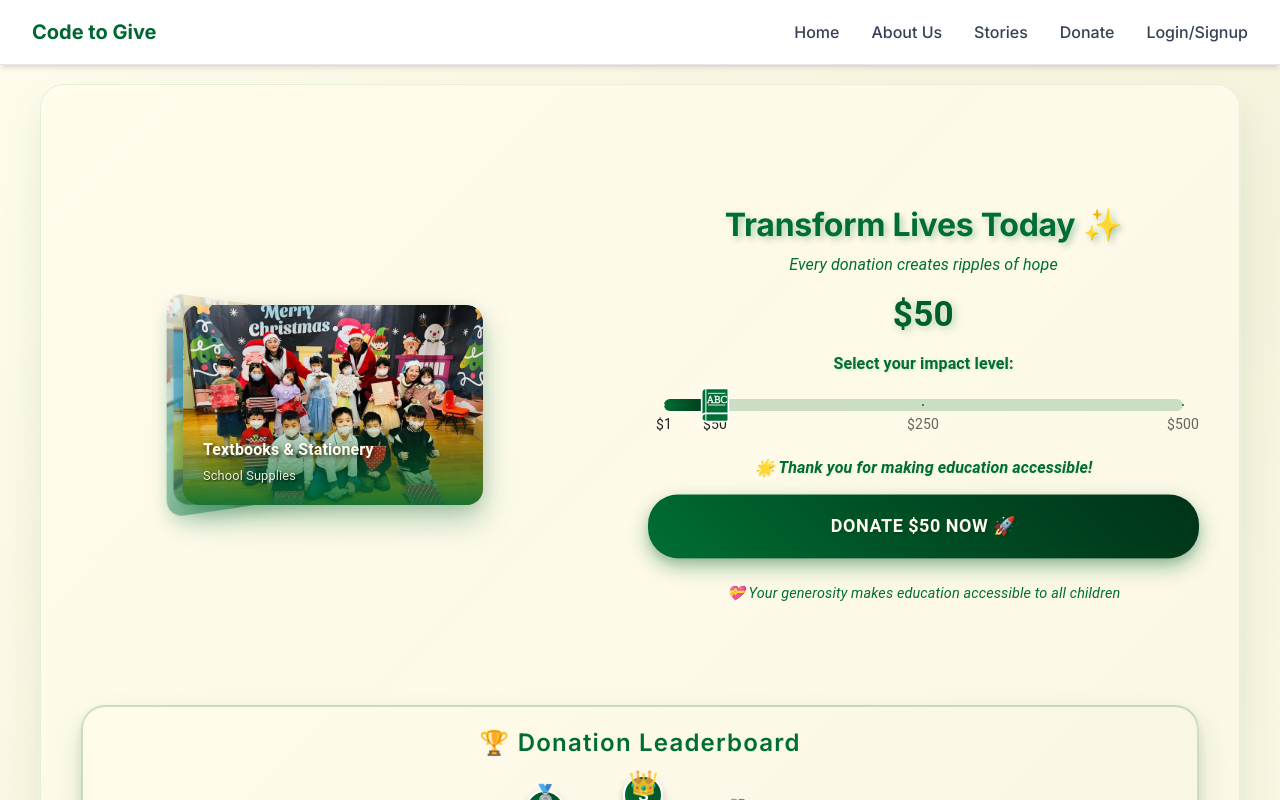
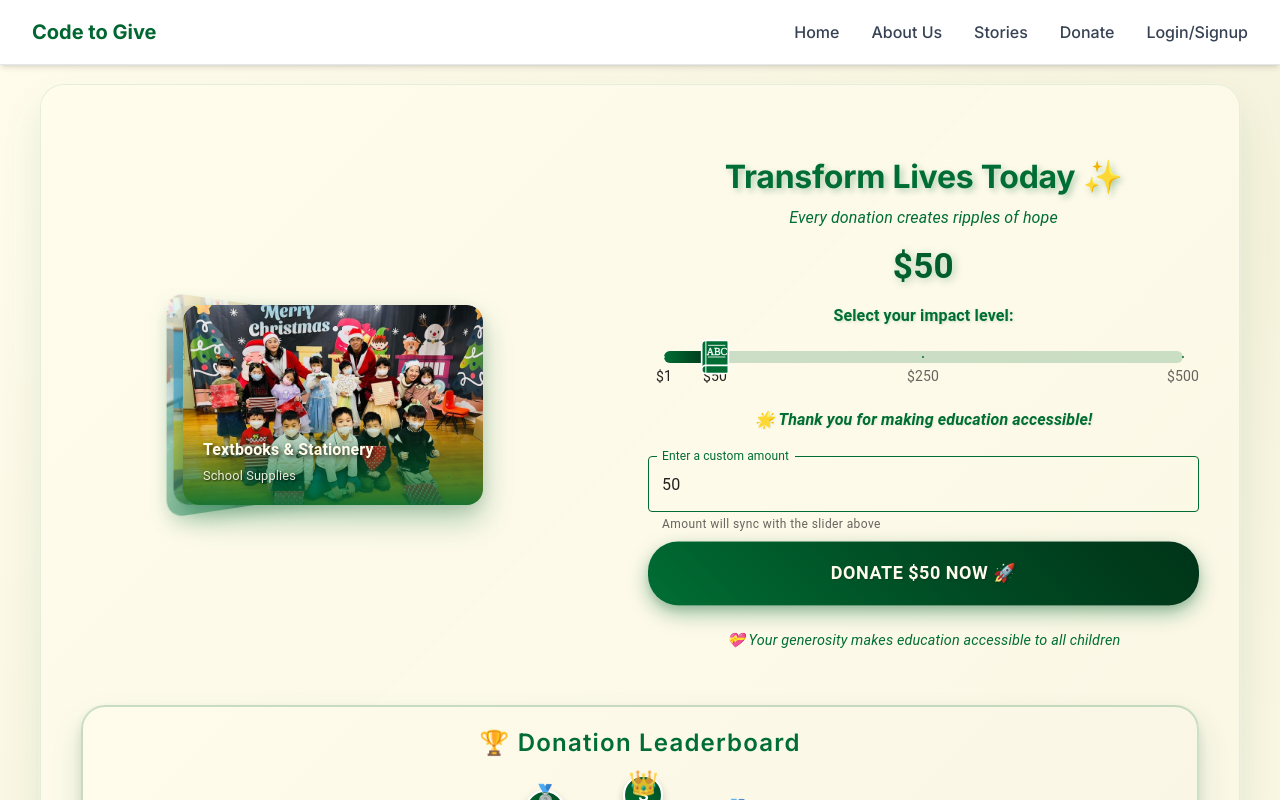
Before and after one commit to simei2k/code-to-give-2025, a Next.js app in the folder frontend/: page /donate in a window 1280 px wide. Shown: the top 800 px of the page. Built offline with nearby package versions, Linux system fonts and the light colour scheme.

Commit message:
Fix: donate slider and custom amount corresponds to slider

```diff
--- a/frontend/app/donate/page.tsx
+++ b/frontend/app/donate/page.tsx
@@ -315,7 +315,7 @@ const CrownIcon = styled(Box, {
 
 export default function DonatePage() {
   const [amount, setAmount] = useState<number>(50);
-  const [customAmount, setCustomAmount] = useState<string>('');
+  const [customAmount, setCustomAmount] = useState<string>('50');
 
   const sliderMarks = [
     { value: 1, label: '$1' },
@@ -325,12 +325,24 @@ export default function DonatePage() {
   ];
 
   const handleSliderChange = (event: Event, newValue: number | number[]) => {
-    setAmount(newValue as number);
-    setCustomAmount(''); // Clear custom amount when slider changes
+    const value = newValue as number;
+    setAmount(value);
+    setCustomAmount(value.toString()); // Sync custom amount with slider
   };
 
   const handleCustomChange = (event: React.ChangeEvent<HTMLInputElement>) => {
-    setCustomAmount(event.target.value);
+    const value = event.target.value;
+
+    // Prevent negative values and non-numeric input
+    if (value === '' || (!isNaN(Number(value)) && Number(value) >= 0)) {
+      setCustomAmount(value);
+
+      // Update slider if value is valid and within range
+      if (value !== '' && !isNaN(Number(value))) {
+        const numValue = Math.max(0, Number(value)); // Ensure non-negative
+        setAmount(Math.min(Math.max(numValue, 1), 500)); // Keep slider in bounds but allow custom amount to exceed
+      }
+    }
   };
 
   const getActiveCardIndex = () => {
@@ -345,14 +357,17 @@ export default function DonatePage() {
   };
 
   const getMessage = () => {
-    const currentAmount = customAmount ? parseFloat(customAmount) : amount;
+    const currentAmount = customAmount && !isNaN(Number(customAmount)) ? parseFloat(customAmount) : amount;
     if (currentAmount >= 500) return "You're a true champion of education!";
     if (currentAmount >= 250) return "Your generosity will transform many lives!";
     if (currentAmount >= 50) return "Thank you for making education accessible!";
-    return "Every dollar counts in changing a child's future!";
+    if (currentAmount > 0) return "Every dollar counts in changing a child's future!";
+    return "Enter an amount to see your impact!";
   };
 
-  const displayAmount = customAmount ? `$${customAmount}` : `$${amount}`;
+  const displayAmount = customAmount && !isNaN(Number(customAmount)) && Number(customAmount) > 0
+    ? `$${customAmount}`
+    : `$${amount}`;
 
   return (
     <StyledContainer>
@@ -544,8 +559,7 @@ export default function DonatePage() {
               </Box>
             </Grow>
 
-            {/* Custom Amount Input - Only show when slider reaches maximum */}
-            {amount >= 500 && (
+            {/* Custom Amount Input - Always visible */}
             <Fade in timeout={1800}>
               <Box sx={{ px: { xs: 1, md: 2 }, mb: 2 }}>
                 <TextField
@@ -554,6 +568,10 @@ export default function DonatePage() {
                   value={customAmount}
                   onChange={handleCustomChange}
                   fullWidth
+                  inputProps={{
+                    min: 0,
+                    step: 1,
+                  }}
                   sx={{
                     '& .MuiOutlinedInput-root': {
                       '& fieldset': {
@@ -573,10 +591,10 @@ export default function DonatePage() {
                       color: '#006e34',
                     },
                   }}
+                  helperText="Amount will sync with the slider above"
                 />
               </Box>
             </Fade>
-            )}
 
             {/* Donate Button */}
             <Fade in timeout={1900}>
```
Lines whose indentation alone changed are shown as unchanged.
